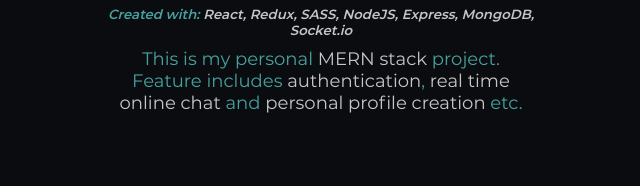
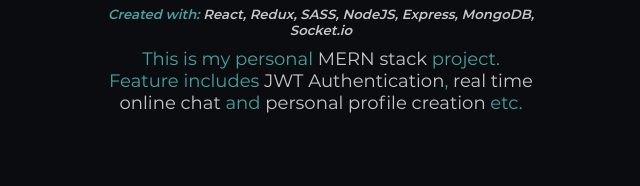
Before and after one commit to wuchufan/portfolio, a website: page index.html in a window 1280 px wide. Shown: the part 2054-2240 px from the top of the page, 319-959 px from the left. Drawn offline with Linux system fonts and the light colour scheme.

Commit message:
small change

```diff
--- a/index.html
+++ b/index.html
@@ -69,7 +69,7 @@
             </div>
             <div class="card__text-box">
               <p class="paragraph-italic u-text-center u-margin-vertical-small">Created with: <span class="text-highlight-secondary">React, Redux, SASS, NodeJS, Express, MongoDB, Socket.io</span></p>
-              <p class="paragraph-thirdly u-text-center">This is my personal <span class="text-highlight-secondary"> MERN stack </span>project. Feature includes <span class="text-highlight-secondary">authentication</span>, <span class="text-highlight-secondary">real time online chat </span> and <span class="text-highlight-secondary">personal profile creation </span>etc.</p>
+              <p class="paragraph-thirdly u-text-center">This is my personal <span class="text-highlight-secondary"> MERN stack </span>project. Feature includes <span class="text-highlight-secondary">JWT Authentication</span>, <span class="text-highlight-secondary">real time online chat </span> and <span class="text-highlight-secondary">personal profile creation </span>etc.</p>
             </div>
           </div>
         </div>
```
